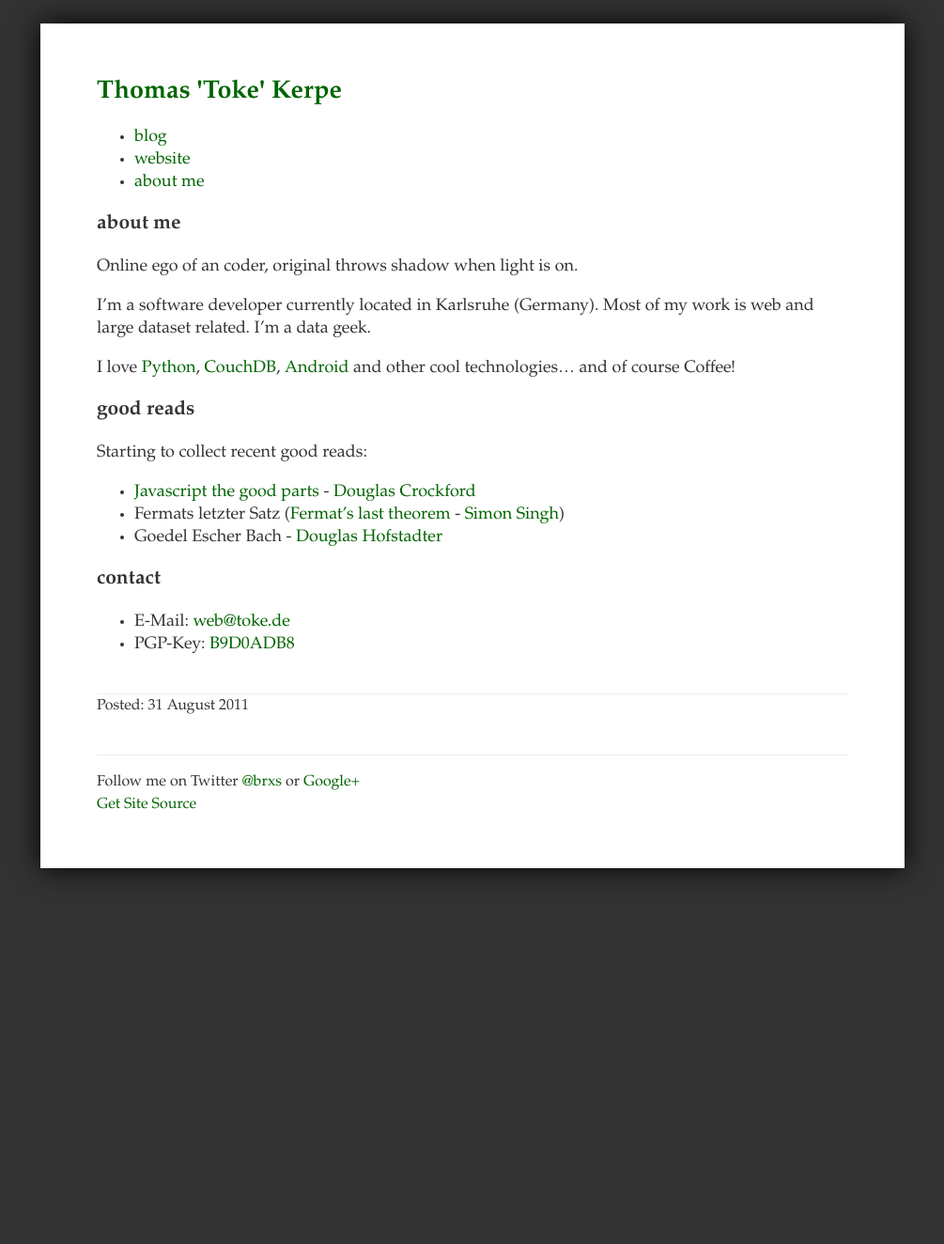
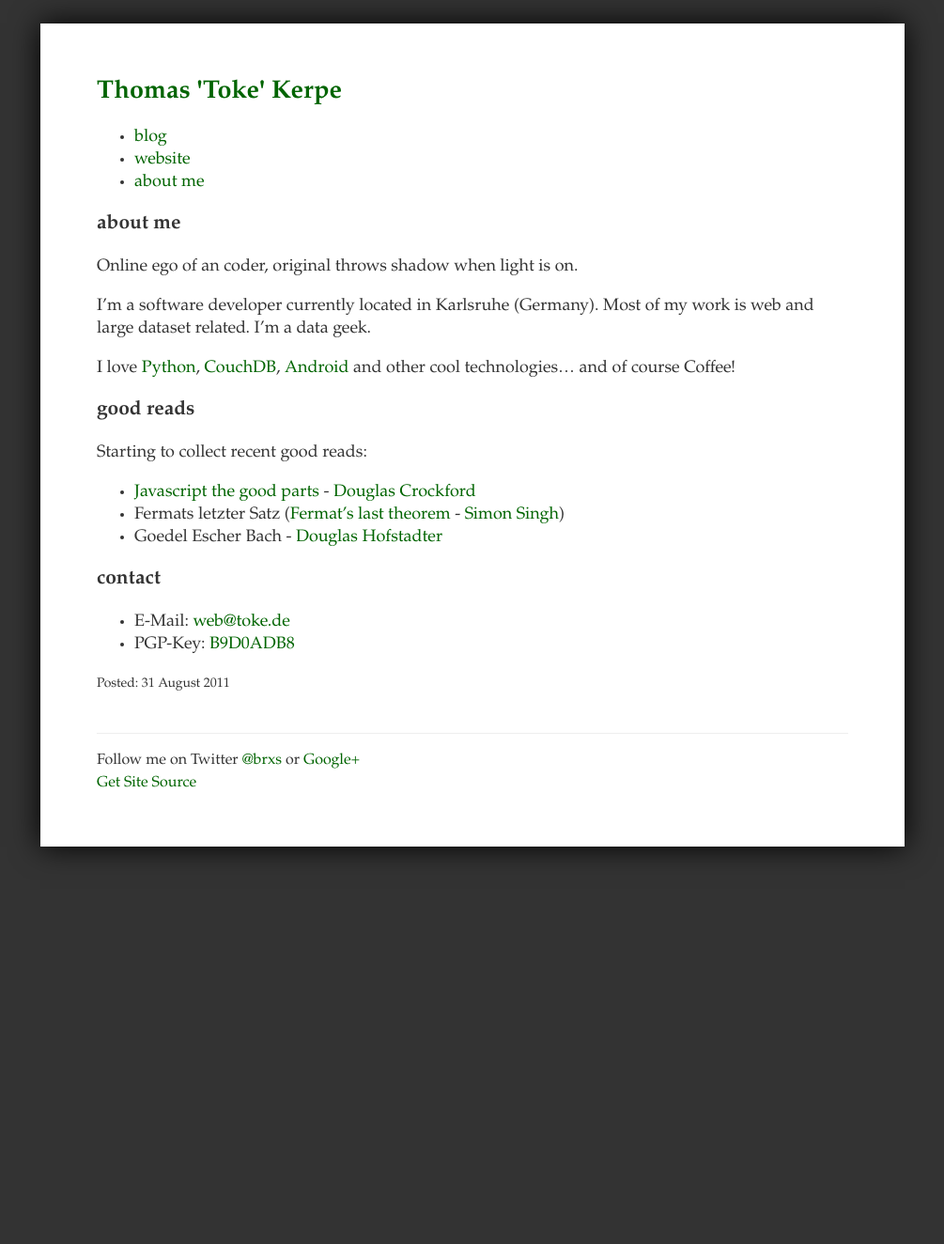
Before and after one commit to toke/toke.github.io_old, a Jekyll site: the page built from index.markdown, in a window 1280 px wide. Shown: the whole page at 94% size, without its empty margins (137-1142 px from the left). Built offline with Jekyll 4.4.1, drawn with Linux system fonts in a browser that asks for light colours; after the commit the page ends 1301 px from its top, so only the background shows below that.

Commit message:
article footer now smaller

```diff
--- a/assets/toke.css
+++ b/assets/toke.css
@@ -25,8 +25,12 @@ dd {
     margin-bottom: 20px;
 }
 
-footer {
+div#container > footer {
     margin-top:40px;
     border-top:1px solid #eee;
     font-size:16px;
 }
+
+article > footer {
+    font-size: 14px;
+}
```
